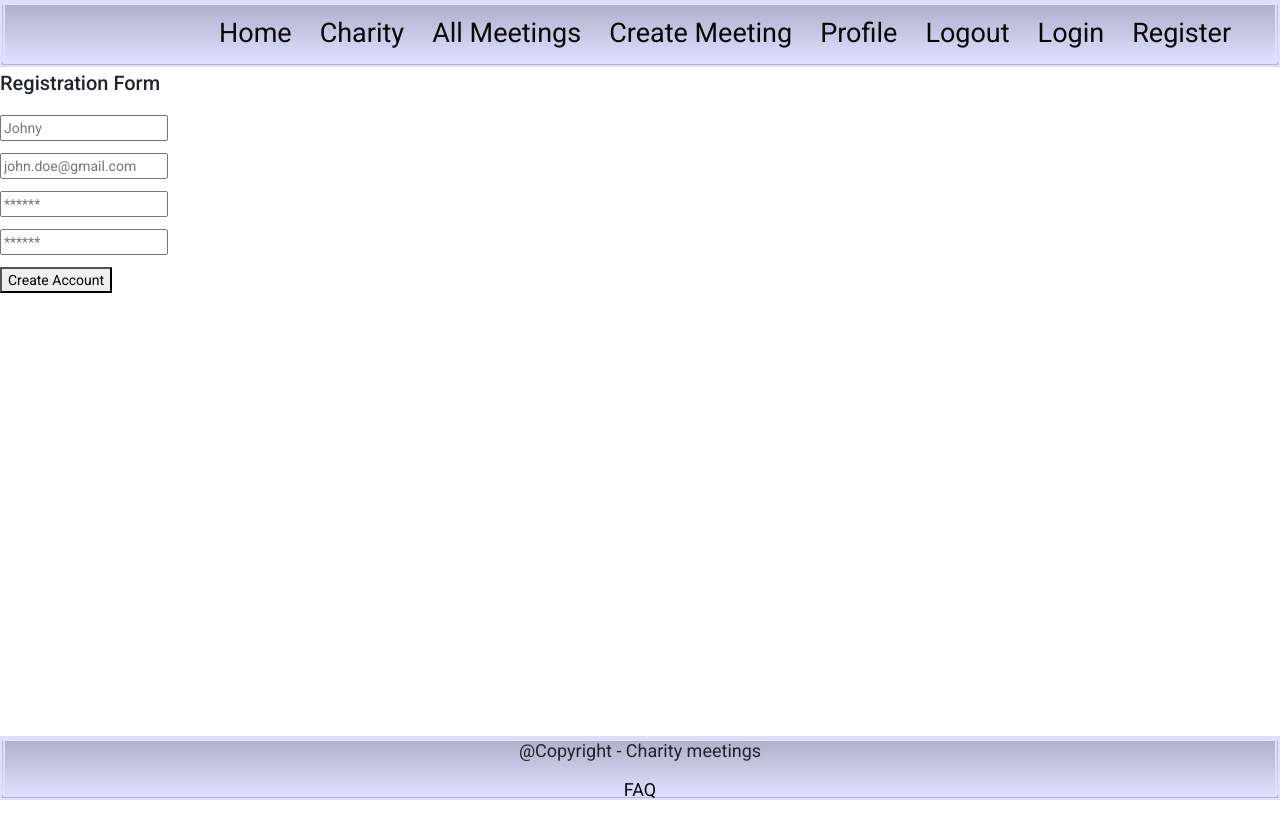
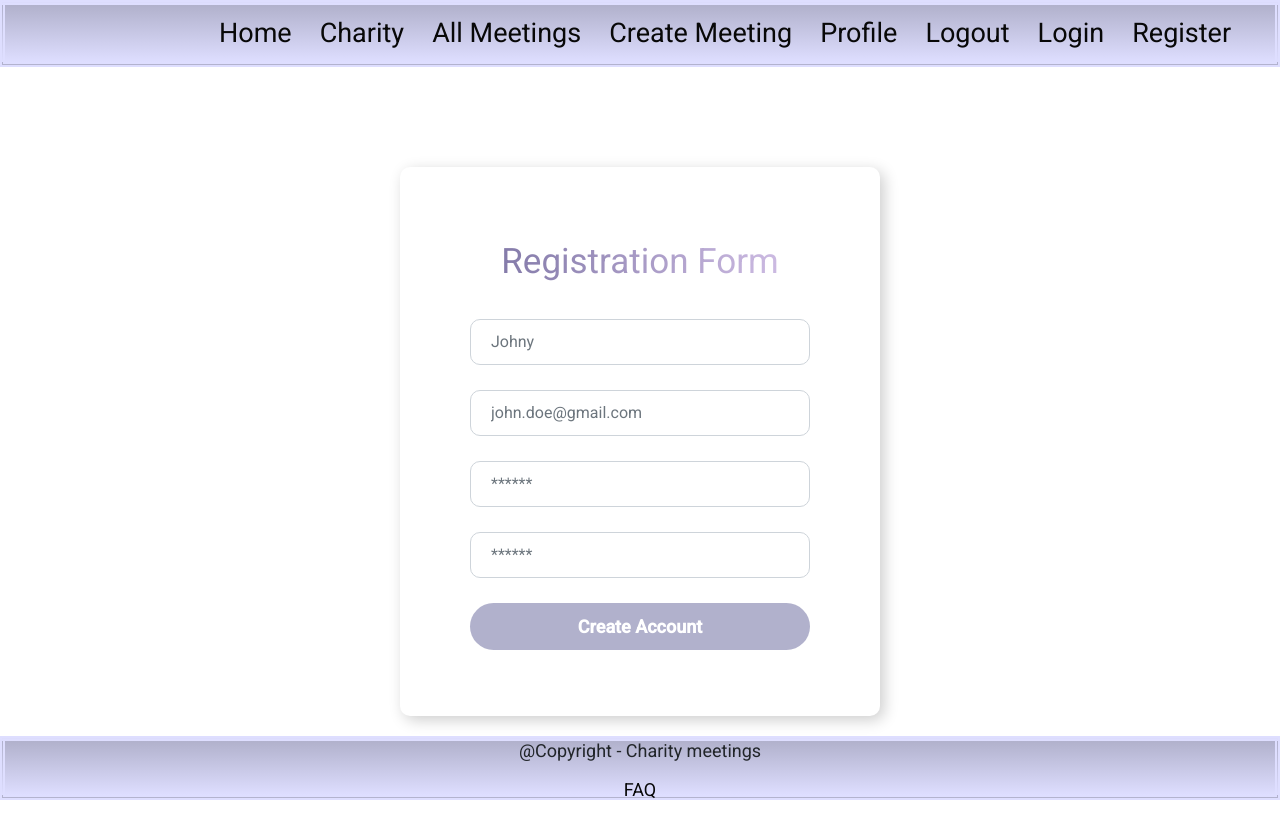
Before and after one commit to EmineShaban/Project, an Angular app: page /register in a window 1280 px wide. Built offline with nearby package versions, Linux system fonts and the light colour scheme.

Commit message:
fixed css register page

```diff
--- a/src/app/core/auth/register/register.component.css
+++ b/src/app/core/auth/register/register.component.css
@@ -0,0 +1,70 @@
+html {
+    background: #B1B1CC;
+     background-blend-mode:overlay;
+     display:flex;
+     align-items:center;
+     justify-content:center;
+     /* background-image:url(../../assets/img/image4.jpg); */
+     background-repeat:no-repeat;
+     background-size:cover;
+     height:100%;
+    }
+
+    body {
+     background-color:transparent;
+    }
+
+    .registration-cssave{
+     padding:100px 400px;
+    }
+
+    .registration-cssave form {
+     max-width:800px;
+     padding:50px 70px;
+     border-radius:10px;
+     box-shadow:4px 4px 15px rgba(0, 0, 0, 0.2);
+     background-color:#fff;
+    }
+
+    .registration-cssave form h3 {
+     font-weight:bold;
+     margin-bottom:30px;
+    }
+
+    .registration-cssave .item {
+     border-radius:10px;
+     margin-bottom:25px;
+     padding:10px 20px;
+    }
+
+
+    .registration-cssave .create-account {
+     border-radius:30px;
+     padding:10px 20px;
+     font-size:18px;
+     font-weight:bold;
+     background-color:#b1b1cc;
+     border:none;
+     color:white;
+     margin-top:20px;
+    }
+
+    @media (max-width: 576px) {
+     .registration-cssave form {
+       padding:50px 20px;
+     }
+    }
+
+
+
+    #ribbon {
+
+      background: #7C74A3;
+      background: linear-gradient(to right, #7C74A3 0%, #D4C1E8 100%);
+      background-clip: text;
+      -webkit-text-fill-color: transparent;
+      font-size: 35px;
+      text-align: center;
+      padding-top: 35px;
+      padding-bottom: 35px;
+  }
--- a/src/app/core/auth/register/register.component.html
+++ b/src/app/core/auth/register/register.component.html
@@ -1,62 +1,47 @@
-<!-- <p>register works!</p> -->
-<!-- <form class="register" [formGroup]="registerFormGroup" (ngSubmit)="handleRegister()"> -->
-
-<!-- <form #createForm="ngForm" (ngSubmit)="handleFormSubmit()">
-
-    <div class="form-group">
-        <label for="username">username</label>
-        <input type="text" name="username" id="username" ngModel>
-    </div>
-
-    <div class="form-group">
-        <label for="email">Email</label>
-        <input type="text" name="email" id="email" ngModel>
-    </div>
-
-    <div class="form-group">
-        <label for="password">Password</label>
-        <input type="text" name="password" id="password" ngModel>
-    </div>
-    <div class="form-group">
-        <label for="rePassword">Repeat password</label>
-        <input type="text" name="rePassword" id="rePassword" ngModel>
-    </div>
-    <button >Create</button>
-</form> -->
-
+<div class="registration-cssave">
 
 <form class="register" [formGroup]="registerFormGroup" (ngSubmit)="handleFormSubmit()">
 
     <fieldset>
-        <h2>Registration Form</h2>
+        <div id="ribbon">
+            <p>Registration Form</p>
+            </div>
+        <!-- <h3 class="text-center">Registration Form</h3> -->
 
-        <p class="field field-icon">
-            <label for="username"><span><i class="fas fa-user"></i></span></label>
-            <input formControlName="username"
-                [class.input-error]="registerFormGroup.controls['username'].touched && registerFormGroup.controls['username'].invalid"
-                type="text" name="username" id="username" placeholder="Johny">
-        </p>
+        <div class="form-group">
+            <!-- <label for="username"><span><i class="fas fa-user"></i></span></label> -->
+            <input class="form-control item" formControlName="username" type="text" name="username" id="username"
+                placeholder="Johny">
+        </div>
 
-        <p class="field field-icon">
-            <label for="email"><span><i class="fas fa-envelope"></i></span></label>
-            <input formControlName="email" type="email" name="email" id="email" placeholder="john.doe@gmail.com">
-        </p>
+        <div class="form-group">
+            <!-- <label for="email"><span><i class="fas fa-envelope"></i></span></label> -->
+            <input class="form-control item" formControlName="email" type="email" name="email" id="email"
+                placeholder="john.doe@gmail.com">
+        </div>
 
         <div formGroupName="passwords">
-            <p class="field field-icon">
-                <label for="password"><span><i class="fas fa-lock"></i></span></label>
-                <input formControlName="password" type="password" name="password" id="password" placeholder="******">
-            </p>
+            <div class="form-group">
 
-            <p class="field field-icon">
-                <label for="rePassword"><span><i class="fas fa-lock"></i></span></label>
-                <input formControlName="rePassword" type="password" name="rePassword" id="rePassword"
-                    placeholder="******">
-            </p>
+                <!-- <p class="field field-icon"> -->
+                <!-- <label for="password"><span><i class="fas fa-lock"></i></span></label> -->
+                <input class="form-control item" formControlName="password" type="password" name="password"
+                    id="password" placeholder="******">
+                <!-- </p> -->
+            </div>
+
+            <div class="form-group">
+                <!-- <label for="rePassword"><span><i class="fas fa-lock"></i></span></label> -->
+                <input class="form-control item" formControlName="rePassword" type="password" name="rePassword"
+                    id="rePassword" placeholder="******">
+            </div>
 
         </div>
 
-        <button (click)="handleFormSubmit()">Create Account</button>
+        <div class="form-group">
+            <button class="btn btn-primary btn-block create-account">Create Account</button>
+        </div>
+
         <!--
         <p class="text-center">
             Have an account?
@@ -67,37 +52,30 @@
 </form>
 
 
+</div>
 
 
 
 
 
-
-
-<!-- <form #createForm="ngForm" (ngSubmit)="handleFormSubmit(createForm.value)">
+<!--
+<div class="registration-cssave">
+    <form>
+        <h3 class="text-center">Register form</h3>
       <div class="form-group">
-        <label for="firstName">First Name</label>
-        <input type="text" name="firstName" id="firstName" ngModel>
+            <input class="form-control item" type="username" name="username" id="username" placeholder="Username" required>
         </div>
        <div class="form-group">
-        <label for="secondName">Second Name</label>
-        <input type="text" name="secondName" id="secondName" ngModel>
+            <input class="form-control item" type="email" name="email" id="email" placeholder="Email" required>
         </div>
         <div class="form-group">
-        <label for="email">Email</label>
-        <input type="text" name="email" id="email" ngModel>
+            <input class="form-control item" type="password" name="password" minlength="6" id="password" placeholder="Password" required>
         </div>
         <div class="form-group">
-        <label for="tel">Telephone</label>
-        <input type="text" name="tel" id="tel" ngModel>
+            <input class="form-control item" type="rePassword" name="rePassword" minlength="6" id="rePassword" placeholder="Repeat password" required>
         </div>
         <div class="form-group">
-        <label for="password">Password</label>
-        <input type="text" name="password" id="password" ngModel>
+            <button class="btn btn-primary btn-block create-account" type="submit">Register</button>
         </div>
-    <div class="form-group">
-        <label for="rePassword">Repeat password</label>
-        <input type="text" name="rePassword" id="rePassword" ngModel>
-    </div>
-    <button>Create</button>
-</form> -->
+    </form>
+ </div> -->
```
Lines whose indentation alone changed are shown as unchanged.
